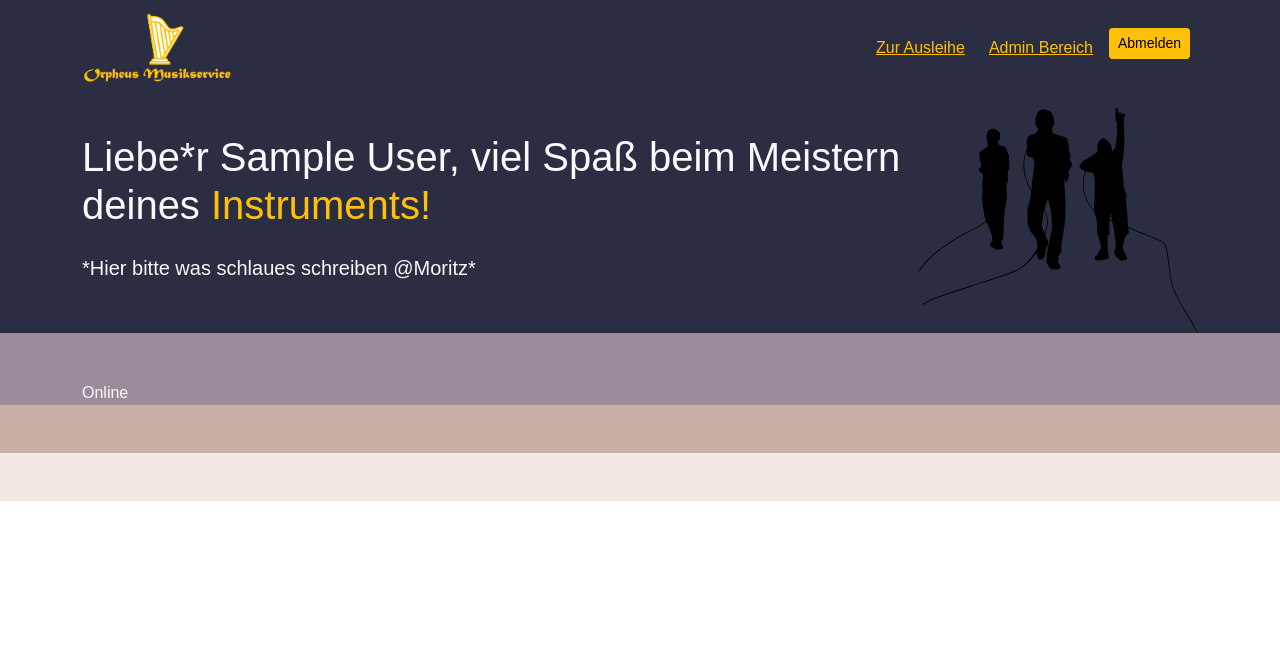
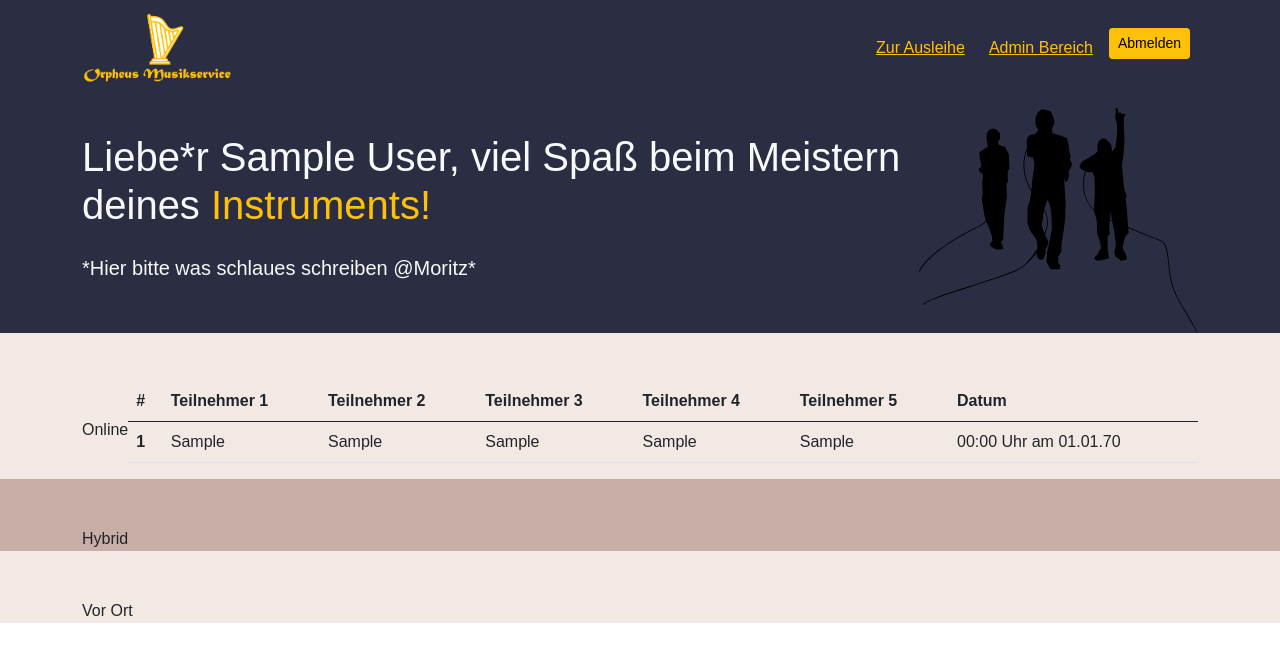
Before and after one commit to NoahHeid/Orpheus-Musikverleih, a PHP site: page /terminbuchung.php in a window 1280 px wide. Shown: the top 662 px of the page. Run offline with PHP 8.4, Linux system fonts and the light colour scheme; the visitor is signed in with stand-in values (Sample User, id 1); tables that the repository leaves empty or names only in its code hold one stand-in row (values such as "Sample post"); some libraries are stand-ins or nearby versions.

Commit message:
Terminbuchung!

```diff
--- a/index.php
+++ b/index.php
@@ -173,7 +173,7 @@
                 </script>
 
                 <?php if(!isset($_SESSION['loggedin'])){echo '<input type="button" class="btn btn-custom" onclick="alertNachricht()" value="Jetzt Termin vereinbaren" />';}
-                else{echo '<as href="terminbuchung.php#online" class="btn btn-custom">Jetzt Termin vereinbaren</a>';}
+                else{echo '<a href="terminbuchung.php#online" class="btn btn-custom">Jetzt Termin vereinbaren</a>';}
                 ?>
 
               </div>
--- a/terminbuchung.php
+++ b/terminbuchung.php
@@ -41,8 +41,7 @@
     <title>Orpheus Musikverleih</title>
   </head>
   <body>
-    <div class="bgmaincolor5">
-
+    <div class="bgmaincolor4">
       <!-- Navbar -->
       <nav class="navbar navbar-expand-lg navbar-dark fixed-top bgmaincolor1">
         <div class="container">
@@ -100,9 +99,6 @@
                           </li>';
                   }
                 ?>
-
-
-
             </ul>
           </div>
         </div>
@@ -129,31 +125,92 @@
       </section>
 
       <!-- Online -->
-      <section class="text-light p-5 p-lg-0 pt-lg-5 text-center text-sm-start bgmaincolor3" id="online">
+      <section class="text-dark p-5 p-lg-0 pt-lg-5 text-center text-sm-start bgmaincolor5" id="online">
         <div class="container">
           <div class="d-sm-flex align-items-center justify-content-between">
             <div class="text-align-center">Online</div>
+            <?php
+              function connectDatabase(){
+                $servername = "localhost";
+                $user = "root";
+                $password = "";
+                $datenbank = "instrumente";
+                return new mysqli($servername, $user, $password, $datenbank);
+              }
+              $connection = connectDatabase();
+              $sql = "SELECT * FROM musikschulstunden";
+              if ($erg = $connection->query($sql)) {
+                while ($datensatz = $erg->fetch_object()) {
+                  $daten[] = $datensatz;
+                }
+              }
+            ?>
+            <table class="table text-dark mr-5">
+              <thead>
+                <tr>
+                  <th scope="col">#</th>
+                  <th scope="col">Teilnehmer 1</th>
+                  <th scope="col">Teilnehmer 2</th>
+                  <th scope="col">Teilnehmer 3</th>
+                  <th scope="col">Teilnehmer 4</th>
+                  <th scope="col">Teilnehmer 5</th>
+                  <th scope="col">Datum</th>
+                </tr>
+              </thead>
+              <tbody>
+                <?php
+                  foreach ($daten as $inhalt) {
+                ?>
+                <tr>
+                  <th scope="row">
+                    <?php echo $inhalt->stunden_id; ?>
+                  </th>
+                  <td>
+                    <?php echo $inhalt->kd_id1; ?>
+                  </td>
+                  <td>
+                    <?php echo $inhalt->kd_id2; ?>
+                  </td>
+                  <td>
+                    <?php echo $inhalt->kd_id3; ?>
+                  </td>
+                  <td>
+                    <?php echo $inhalt->kd_id4; ?>
+                  </td>
+                  <td>
+                    <?php echo $inhalt->kd_id5; ?>
+                  </td>
+                  <td>
+                    <?php echo date("H:i", strtotime($inhalt->stunden_zeitpunkt))." Uhr am ".date("d.m.y", strtotime($inhalt->stunden_zeitpunkt)); ?>
+                  </td>
+                </tr>
+                <?php
+                  }
+                ?>
+              </tbody>
+            </table>
+
           </div>
         </div>
         </section>
 
         <!-- Hybrid -->
-        <section class="text-light p-5 p-lg-0 pt-lg-5 text-center text-sm-start bgmaincolor4" id="hybrid">
+        <section class="text-dark p-5 p-lg-0 pt-lg-5 text-center text-sm-start bgmaincolor4" id="hybrid">
         <div class="container">
           <div class="d-sm-flex align-items-center justify-content-between">
-
+          <div class="text-align-center">Hybrid</div>
           </div>
         </div>
         </section>
 
         <!-- Präsenz -->
-        <section class="text-light p-5 p-lg-0 pt-lg-5 text-center text-sm-start bgmaincolor5" id="vorort">
+        <section class="text-dark p-5 p-lg-0 pt-lg-5 text-center text-sm-start bgmaincolor5" id="vorort">
         <div class="container">
           <div class="d-sm-flex align-items-center justify-content-between">
-
+          <div class="text-align-center">Vor Ort</div>
           </div>
         </div>
         </section>
-
+    </div>
   </body>
 </html>
```
Lines whose indentation alone changed are shown as unchanged.
